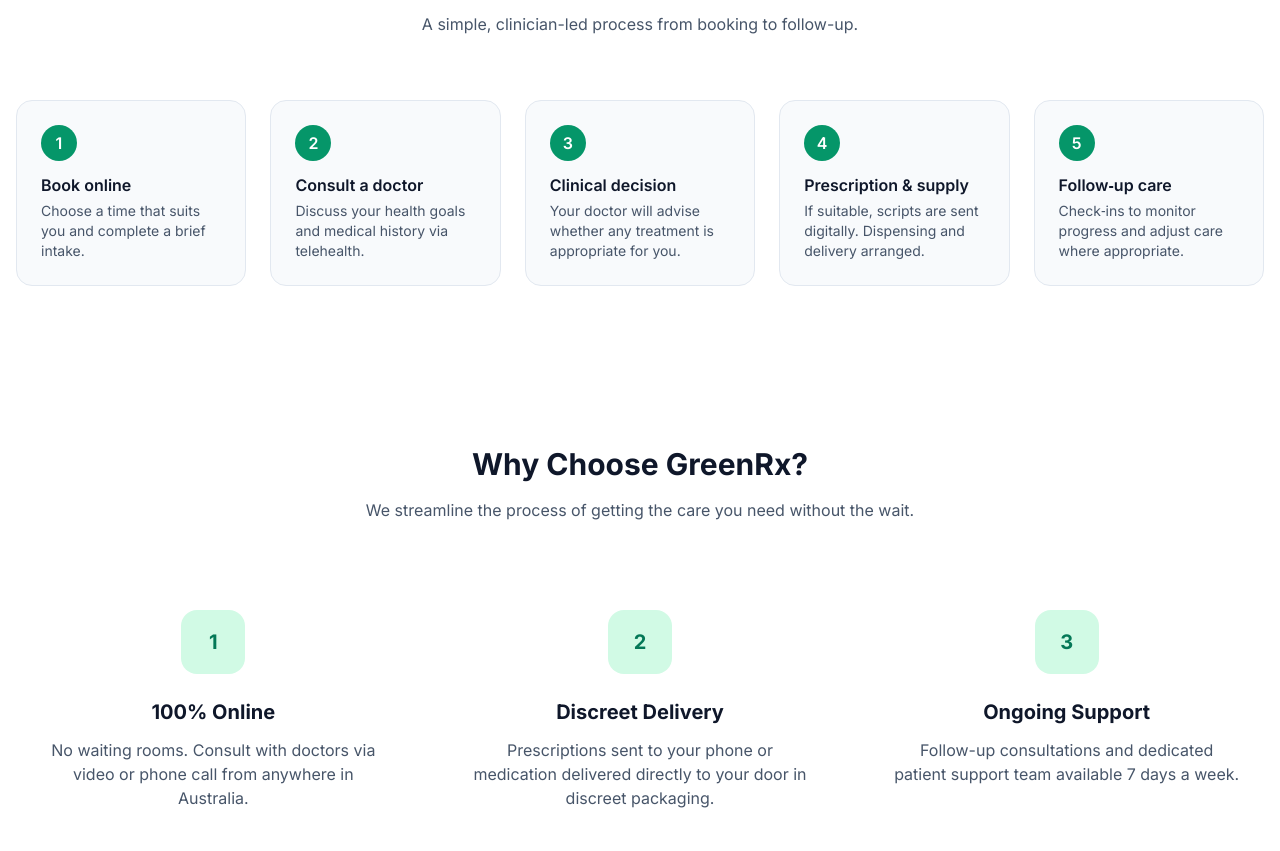
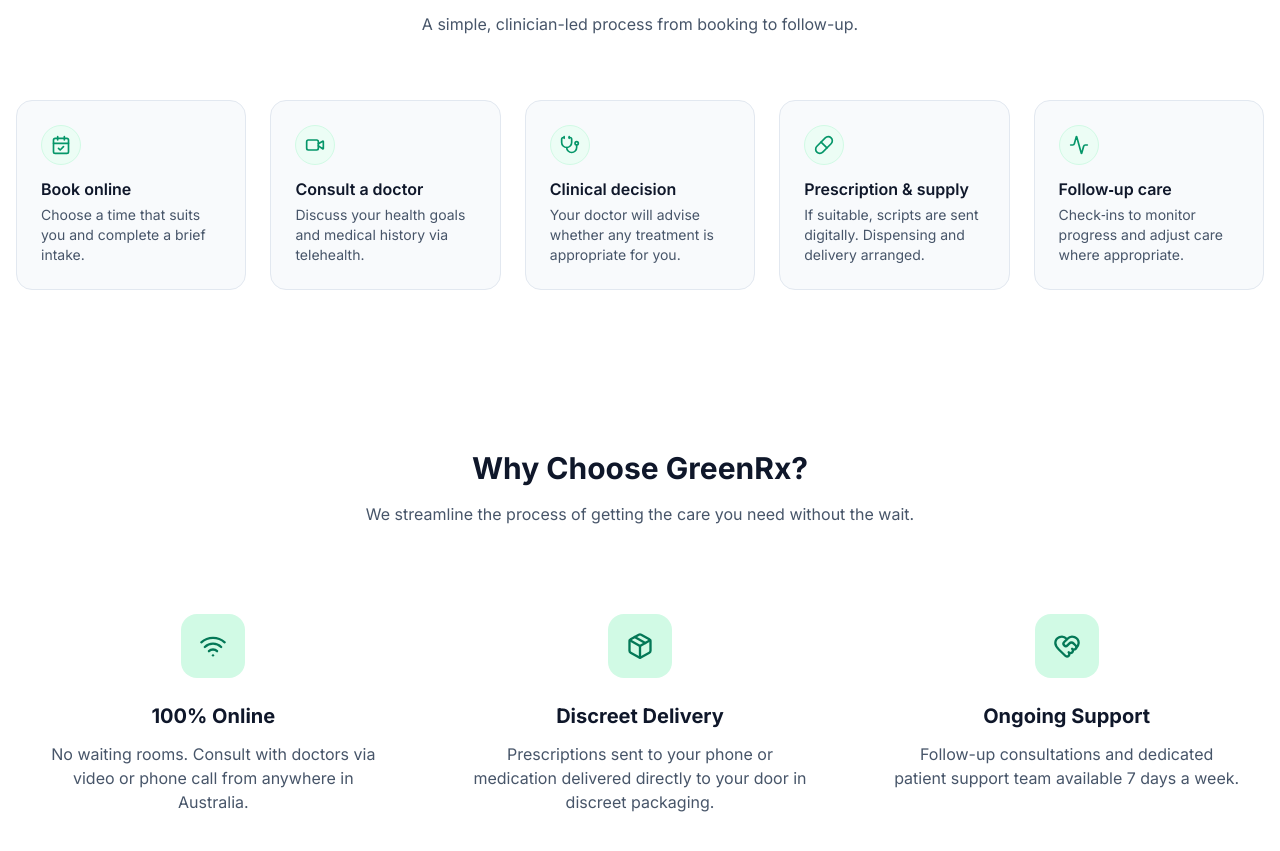
Before and after one commit to lillambnz/Greenrxtiles, a React (Vite) app: page / in a window 1280 px wide. Shown: the part 920-1771 px from the top of the page. Built offline with nearby package versions, Linux system fonts and the light colour scheme.

Commit message:
ui: add lucide icons to How it Works (CalendarCheck/Video/Stethoscope/Pill/Activity) and Why Choose (Wifi/Package/HeartHandshake)

```diff
--- a/App.tsx
+++ b/App.tsx
@@ -1,4 +1,5 @@
 import React, { useState } from 'react';
+import { CalendarCheck, Video, Stethoscope, Pill, Activity as ActivityIcon, Wifi, Package, HeartHandshake } from 'lucide-react';
 // noop: trigger Cloudflare Pages deployment
 import Navbar from './components/Navbar';
 import Hero from './components/Hero';
@@ -196,18 +197,23 @@
 
             <div className="grid grid-cols-1 md:grid-cols-5 gap-6 items-stretch">
               {[
-                { n: 1, t: 'Book online', d: 'Choose a time that suits you and complete a brief intake.' },
-                { n: 2, t: 'Consult a doctor', d: 'Discuss your health goals and medical history via telehealth.' },
-                { n: 3, t: 'Clinical decision', d: 'Your doctor will advise whether any treatment is appropriate for you.' },
-                { n: 4, t: 'Prescription & supply', d: 'If suitable, scripts are sent digitally. Dispensing and delivery arranged.' },
-                { n: 5, t: 'Follow‑up care', d: 'Check‑ins to monitor progress and adjust care where appropriate.' },
-              ].map(step => (
+                { n: 1, t: 'Book online', d: 'Choose a time that suits you and complete a brief intake.', icon: CalendarCheck },
+                { n: 2, t: 'Consult a doctor', d: 'Discuss your health goals and medical history via telehealth.', icon: Video },
+                { n: 3, t: 'Clinical decision', d: 'Your doctor will advise whether any treatment is appropriate for you.', icon: Stethoscope },
+                { n: 4, t: 'Prescription & supply', d: 'If suitable, scripts are sent digitally. Dispensing and delivery arranged.', icon: Pill },
+                { n: 5, t: 'Follow‑up care', d: 'Check‑ins to monitor progress and adjust care where appropriate.', icon: ActivityIcon },
+              ].map(step => {
+                const Icon = step.icon;
+                return (
                   <div key={step.n} className="bg-slate-50 rounded-2xl p-6 border border-slate-200">
-                  <div className="w-9 h-9 rounded-full bg-emerald-600 text-white flex items-center justify-center font-semibold mb-3">{step.n}</div>
+                    <div className="w-10 h-10 rounded-full bg-emerald-50 text-emerald-600 flex items-center justify-center mb-3 border border-emerald-100">
+                      <Icon size={20} />
+                    </div>
                     <h3 className="font-semibold text-slate-900 mb-1">{step.t}</h3>
                     <p className="text-sm text-slate-600">{step.d}</p>
                   </div>
-              ))}
+                );
+              })}
             </div>
           </div>
         </section>
@@ -224,25 +230,31 @@
               {[
                 {
                   title: "100% Online",
-                  desc: "No waiting rooms. Consult with doctors via video or phone call from anywhere in Australia."
+                  desc: "No waiting rooms. Consult with doctors via video or phone call from anywhere in Australia.",
+                  icon: Wifi
                 },
                 {
                   title: "Discreet Delivery",
-                  desc: "Prescriptions sent to your phone or medication delivered directly to your door in discreet packaging."
+                  desc: "Prescriptions sent to your phone or medication delivered directly to your door in discreet packaging.",
+                  icon: Package
                 },
                 {
                   title: "Ongoing Support",
-                  desc: "Follow-up consultations and dedicated patient support team available 7 days a week."
+                  desc: "Follow-up consultations and dedicated patient support team available 7 days a week.",
+                  icon: HeartHandshake
                 }
-              ].map((feature, idx) => (
+              ].map((feature, idx) => {
+                const Icon = feature.icon;
+                return (
                   <div key={idx} className="text-center p-6">
-                  <div className="w-16 h-16 bg-emerald-100 rounded-2xl mx-auto mb-6 flex items-center justify-center text-xl font-bold text-emerald-700">
-                    {idx + 1}
+                    <div className="w-16 h-16 bg-emerald-100 rounded-2xl mx-auto mb-6 flex items-center justify-center text-emerald-700">
+                      <Icon size={28} />
                     </div>
                     <h3 className="text-xl font-bold text-slate-900 mb-3">{feature.title}</h3>
                     <p className="text-slate-600">{feature.desc}</p>
                   </div>
-              ))}
+                );
+              })}
             </div>
           </div>
         </section>
```
Lines whose indentation alone changed are shown as unchanged.
